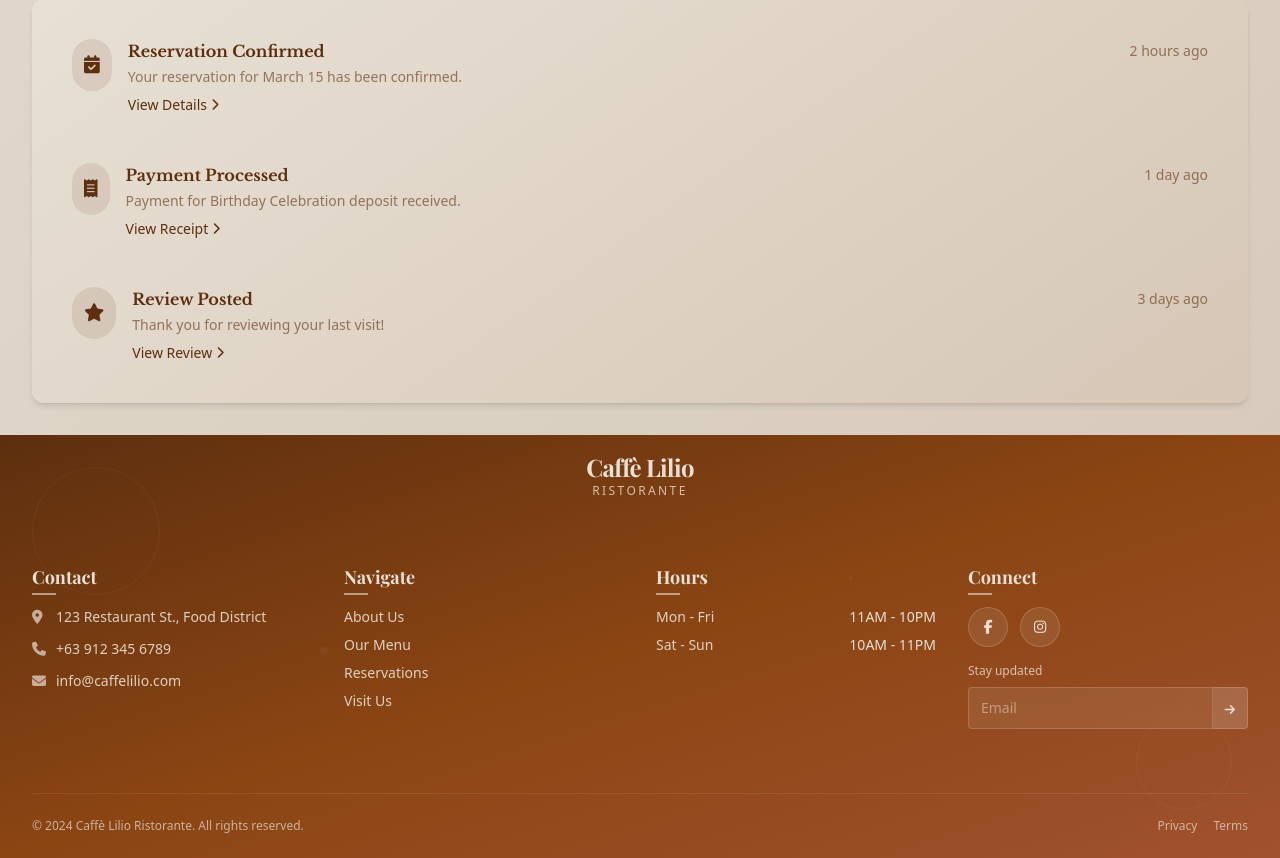
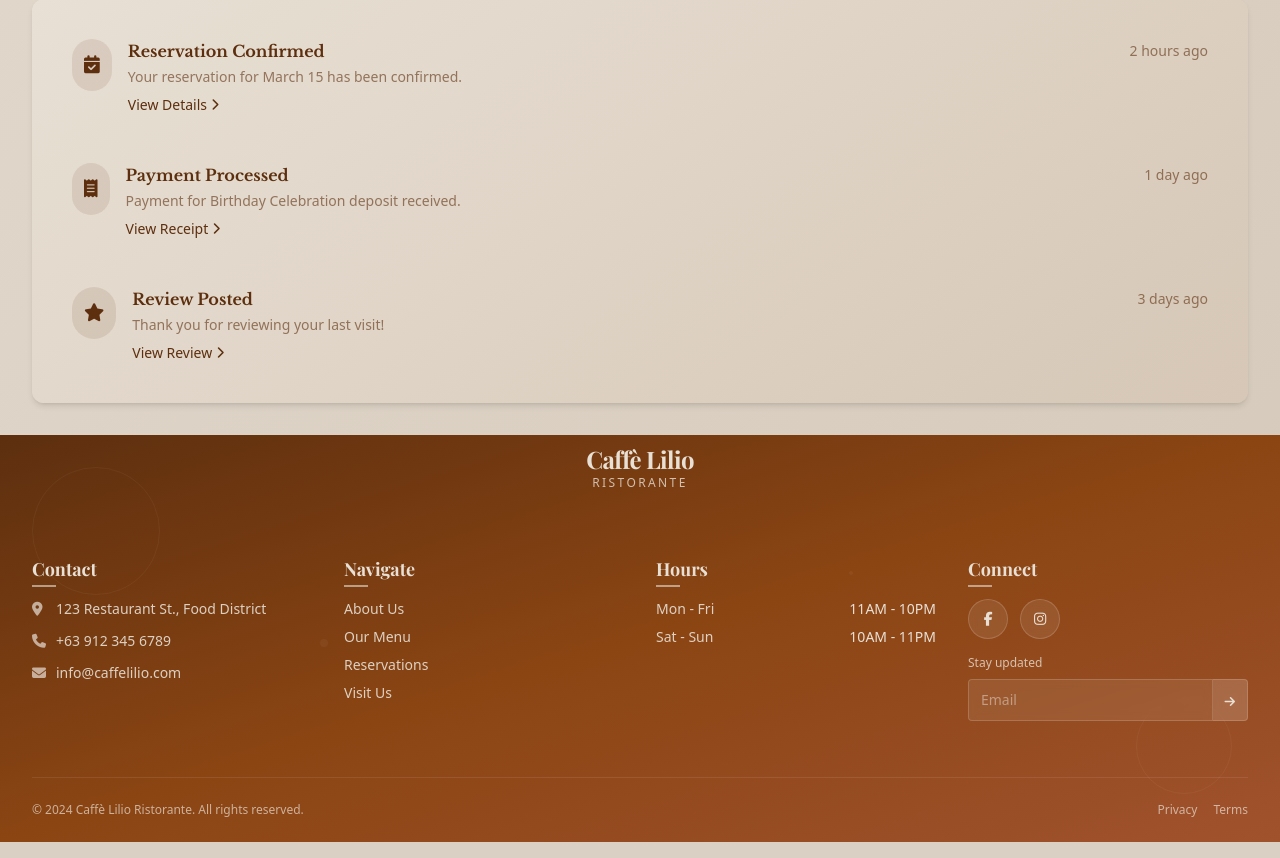
Before and after one commit to wisel-ctrl/bilogsystem, a PHP site: page /customer/customerindex.php in a window 1280 px wide. Shown: the part 1409-2267 px from the top of the page. Run offline with PHP 8.4, Linux system fonts and the light colour scheme; the visitor is signed in with stand-in values (Sample User, id 1); some libraries are stand-ins or nearby versions.

Commit message:
Update customerindex.php

```diff
--- a/customer/customerindex.php
+++ b/customer/customerindex.php
@@ -599,7 +599,7 @@ require_once 'customer_auth.php'; ?>
 
         <div class="relative z-10 max-w-7xl mx-auto px-6 lg:px-8">
             <!-- Main Footer Content -->
-            <div class="py-4">
+            <div class="py-2">
                 <!-- Brand Section -->
                 <div class="text-center mb-12">
                     <div class="inline-flex items-center space-x-3 mb-4">
```
